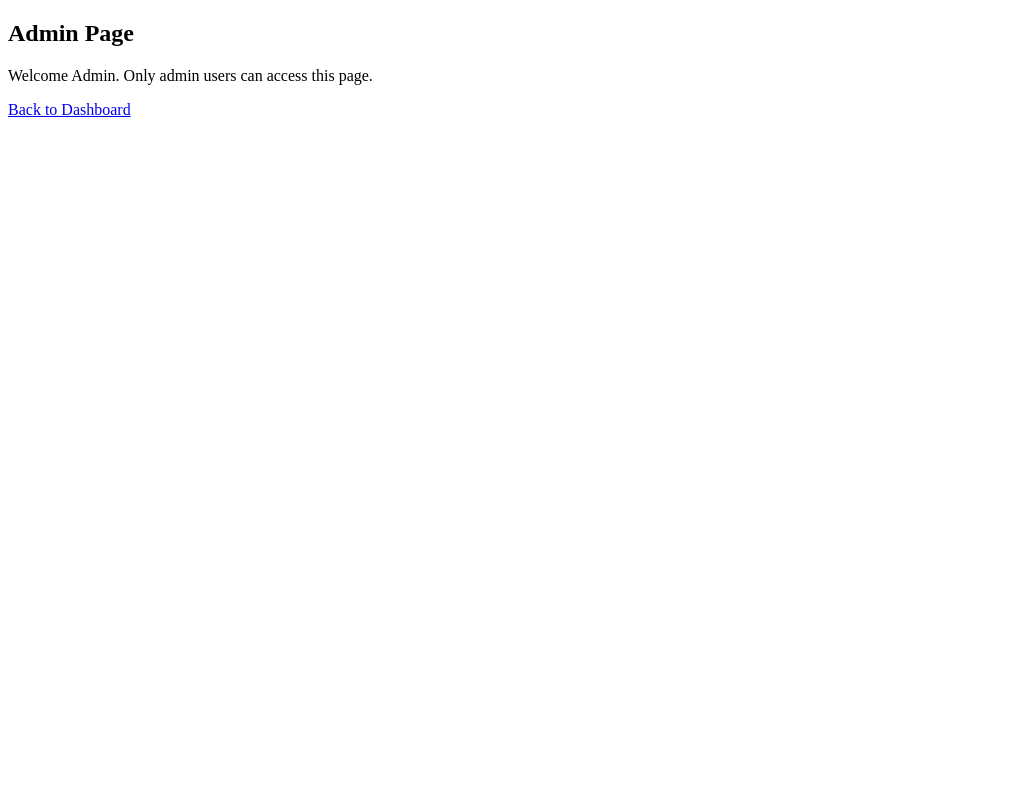
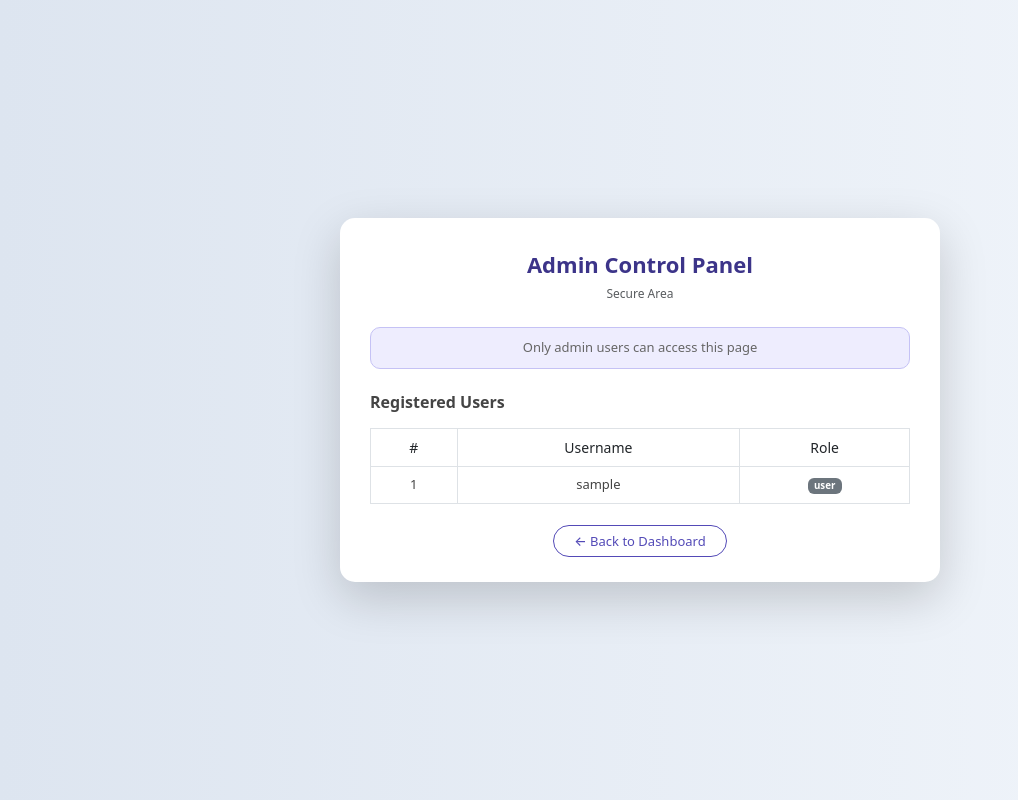
Before and after one commit to Sadeemutairi/security-project, a Flask app: template templates/admin.html in a window 1280 px wide. Shown: the whole page, without its empty margins (0-1018 px from the left). Run offline with Flask 3, Linux system fonts and the light colour scheme; the template is opened without the code that fills it: most values are stand-ins (such as "Sample title", 1, 10 or a date in 2020).

Commit message:
admin.html

```diff
--- a/templates/admin.html
+++ b/templates/admin.html
@@ -1,14 +1,102 @@
 <!DOCTYPE html>
 <html>
 <head>
-  <title>Admin</title>
+  <title>Admin Panel</title>
+  <link href="https://cdn.jsdelivr.net/npm/bootstrap@5.3.0/dist/css/bootstrap.min.css" rel="stylesheet">
+  <style>
+    body {
+      background: linear-gradient(to right, #dde5f0, #f2f6fb);
+      min-height: 100vh;
+    }
+    .card-custom {
+      width: 600px;
+      border-radius: 15px;
+      padding: 30px;
+      background: white;
+    }
+    .panel-title {
+      font-size: 22px;
+      font-weight: 700;
+      color: #3C3489;
+    }
+    .welcome-msg {
+      font-size: 13px;
+      color: #666;
+      background: #EEEDFE;
+      border-radius: 10px;
+      padding: 10px 15px;
+      border: 1px solid #c5c2f5;
+    }
+    .table thead {
+      background: #534AB7;
+      color: white;
+    }
+    .table thead th {
+      font-weight: 500;
+      font-size: 14px;
+    }
+    .table tbody td {
+      font-size: 13px;
+      color: #444;
+      vertical-align: middle;
+    }
+    .back-btn {
+      color: #534AB7;
+      border: 1px solid #534AB7;
+      border-radius: 20px;
+      padding: 6px 20px;
+      font-size: 13px;
+      font-weight: 500;
+      text-decoration: none;
+      transition: background 0.15s;
+    }
+    .back-btn:hover {
+      background: #EEEDFE;
+      color: #3C3489;
+    }
+  </style>
 </head>
 <body>
+<div class="container d-flex justify-content-center align-items-center vh-100">
+  <div class="card-custom shadow-lg border-0 text-center">
 
-<h2>Admin Page</h2>
-<p>Welcome Admin. Only admin users can access this page.</p>
+    <div class="panel-title mb-1"> Admin Control Panel</div>
+    <div class="text-muted small mb-4" style="font-size: 12px;">Secure Area</div>
 
-<a href="/dashboard">Back to Dashboard</a>
+    <div class="welcome-msg mb-4 text-center">
+    Only admin users can access this page
+</div>
 
+
+    <h6 class="text-start fw-bold mb-3" style="color: #444;">Registered Users</h6>
+    <table class="table table-bordered table-hover mb-4">
+      <thead>
+        <tr>
+          <th>#</th>
+          <th>Username</th>
+          <th>Role</th>
+        </tr>
+      </thead>
+      <tbody>
+        {% for u in users %}
+        <tr>
+          <td>{{ u["id"] }}</td>
+          <td>{{ u["username"] }}</td>
+          <td>
+            {% if u["role"] == "admin" %}
+              <span class="badge bg-primary">admin</span>
+            {% else %}
+              <span class="badge bg-secondary">user</span>
+            {% endif %}
+          </td>
+        </tr>
+        {% endfor %}
+      </tbody>
+    </table>
+
+    <a href="/dashboard" class="back-btn">← Back to Dashboard</a>
+
+  </div>
+</div>
 </body>
 </html>
```
